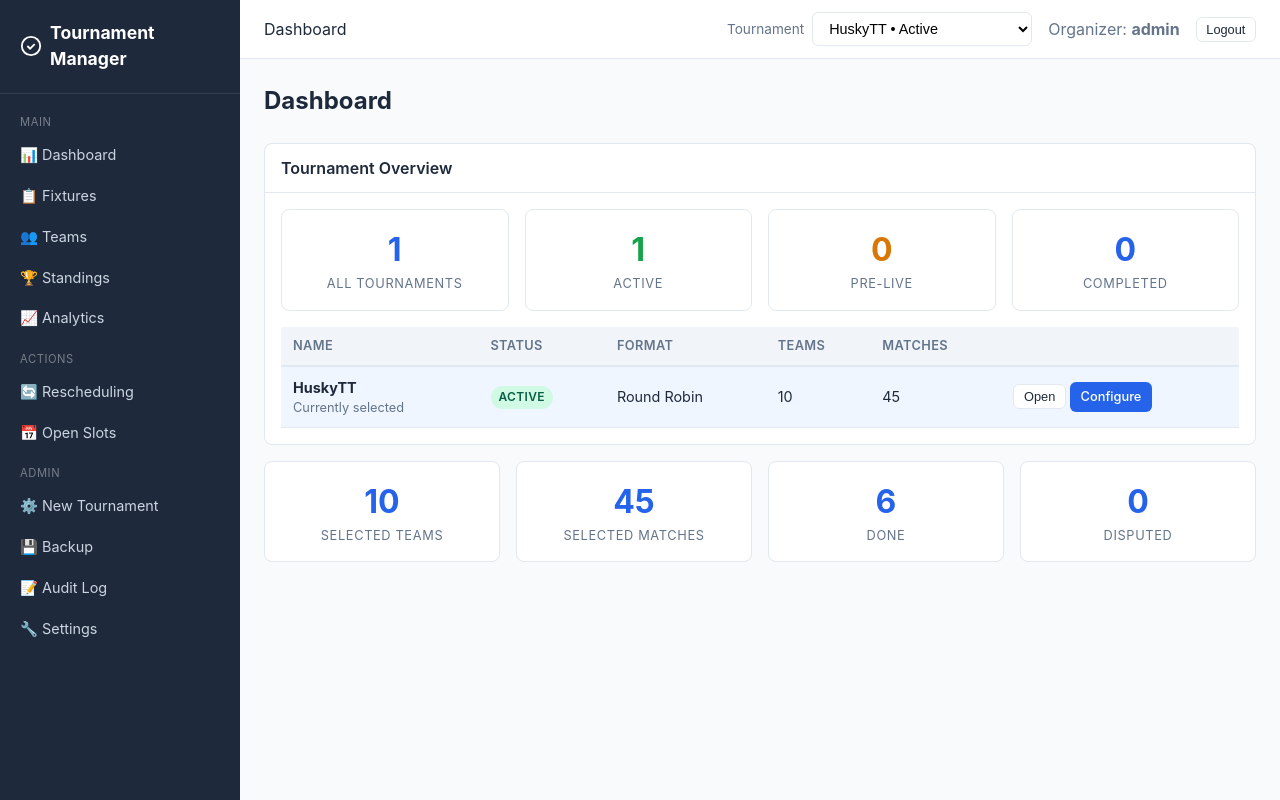
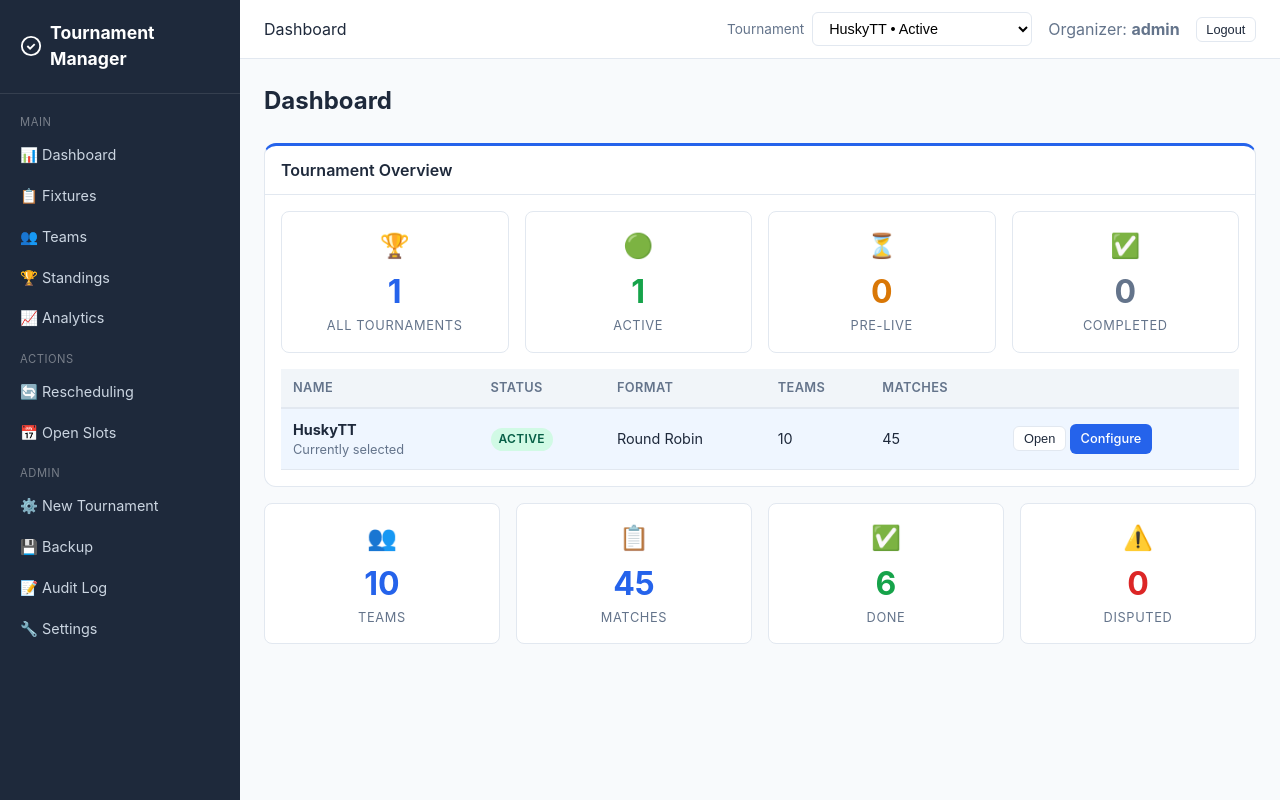
Before and after one commit to simarsamra/Tournament-Manager, a Django app: page / in a window 1280 px wide. Run offline with Django 5.2, Linux system fonts and the light colour scheme; a user stored in the database is signed in; data comes from the database, SQL or seed files in the repository; both versions use the stored data as it was after the commit.

Commit message:
CSS-CSS-CSS-CSS-CSS-CSS Enhance dashboard and styling: update card borders, add icons to stats, and improve layout for better user experience

```diff
--- a/static/css/style.css
+++ b/static/css/style.css
@@ -75,8 +75,10 @@ body {
 }
 
 .sidebar-nav a.active {
-    background: var(--sidebar-active);
+    background: rgba(37,99,235,0.18);
     color: white;
+    border-left: 3px solid #60a5fa;
+    padding-left: calc(1.25rem - 3px);
 }
 
 .sidebar-section {
@@ -120,9 +122,14 @@ body {
 .card {
     background: var(--bg-card);
     border: 1px solid var(--border);
-    border-radius: 8px;
+    border-top: 3px solid var(--primary);
+    border-radius: 12px;
     margin-bottom: 1rem;
 }
+.card.card-warning { border-top-color: var(--warning); }
+.card.card-danger  { border-top-color: var(--danger); }
+.card.card-success { border-top-color: var(--success); }
+.card.card-muted   { border-top-color: var(--border); }
 
 .card-header {
     padding: 0.75rem 1rem;
@@ -181,7 +188,7 @@ td {
     vertical-align: middle;
 }
 
-tr:hover { background: #f8fafc; }
+tr:hover { background: #eff6ff; }
 
 /* Badges */
 .badge {
@@ -488,6 +495,16 @@ tr:hover { background: #f8fafc; }
     .content { padding: 1rem; }
     .filters { flex-direction: column; }
     .form-inline { flex-direction: column; align-items: stretch; }
+    .perf-bar-outer, .perf-stats { flex-direction: column !important; }
+    .perf-bar-outer > div,
+    .perf-stats > div {
+        border-right: none !important;
+        border-bottom: 1px solid var(--border) !important;
+        padding: 0.6rem 0.5rem !important;
+        margin-right: 0 !important;
+    }
+    .perf-bar-outer > div:last-child,
+    .perf-stats > div:last-child { border-bottom: none !important; }
 }
 
 @media (max-width: 1024px) {
--- a/templates/core/base.html
+++ b/templates/core/base.html
@@ -61,8 +61,7 @@
                 </form>
                 {% endif %}
                 {% if team %}
-                <span class="text-muted">Team: <a href="{% url 'team_detail' pk=team.pk %}" style="color:inherit;font-weight:700;text-decoration:none;" onmouseover="this.style.textDecoration='underline'" onmouseout="this.style.textDecoration='none'">{{ team.name }}</a></span>
-                <a href="{% url 'team_detail' pk=team.pk %}" class="btn btn-outline btn-sm">&#9881;&#65039; Team Settings</a>
+                <a href="{% url 'team_detail' pk=team.pk %}" class="btn btn-outline btn-sm">&#9881;&#65039; {{ team.name }}</a>
                 {% elif user.is_staff %}
                 <span class="text-muted">Organizer: <strong>{{ user.username }}</strong></span>
                 {% endif %}
--- a/templates/core/partials/dashboard_content.html
+++ b/templates/core/partials/dashboard_content.html
@@ -15,19 +15,23 @@
     <div class="card-body">
         <div class="grid grid-4 mb-2">
             <div class="stat-card">
+                <div style="font-size:1.5rem;margin-bottom:0.25rem;">🏆</div>
                 <div class="stat-value">{{ all_tournaments|length }}</div>
                 <div class="stat-label">All Tournaments</div>
             </div>
             <div class="stat-card">
+                <div style="font-size:1.5rem;margin-bottom:0.25rem;">🟢</div>
                 <div class="stat-value" style="color:var(--success)">{{ active_tournaments_count|default:"0" }}</div>
                 <div class="stat-label">Active</div>
             </div>
             <div class="stat-card">
+                <div style="font-size:1.5rem;margin-bottom:0.25rem;">⏳</div>
                 <div class="stat-value" style="color:var(--warning)">{{ setup_tournaments_count|default:"0" }}</div>
                 <div class="stat-label">Pre-Live</div>
             </div>
             <div class="stat-card">
-                <div class="stat-value">{{ completed_tournaments_count|default:"0" }}</div>
+                <div style="font-size:1.5rem;margin-bottom:0.25rem;">✅</div>
+                <div class="stat-value" style="color:var(--text-muted)">{{ completed_tournaments_count|default:"0" }}</div>
                 <div class="stat-label">Completed</div>
             </div>
         </div>
@@ -72,19 +76,23 @@
 {% if tournament %}
 <div class="grid grid-4 mb-2">
     <div class="stat-card">
+        <div style="font-size:1.5rem;margin-bottom:0.25rem;">👥</div>
         <div class="stat-value">{{ total_teams|default:"0" }}</div>
-        <div class="stat-label">Selected Teams</div>
+        <div class="stat-label">Teams</div>
     </div>
     <div class="stat-card">
+        <div style="font-size:1.5rem;margin-bottom:0.25rem;">📋</div>
         <div class="stat-value">{{ total_matches|default:"0" }}</div>
-        <div class="stat-label">Selected Matches</div>
+        <div class="stat-label">Matches</div>
     </div>
     <div class="stat-card">
-        <div class="stat-value">{{ confirmed_matches|default:"0" }}</div>
+        <div style="font-size:1.5rem;margin-bottom:0.25rem;">✅</div>
+        <div class="stat-value" style="color:var(--success)">{{ confirmed_matches|default:"0" }}</div>
         <div class="stat-label">Done</div>
     </div>
     <div class="stat-card">
-        <div class="stat-value">{{ disputed_matches|default:"0" }}</div>
+        <div style="font-size:1.5rem;margin-bottom:0.25rem;">⚠️</div>
+        <div class="stat-value" style="color:var(--danger)">{{ disputed_matches|default:"0" }}</div>
         <div class="stat-label">Disputed</div>
     </div>
 </div>
@@ -103,56 +111,70 @@
 
 {# --- Performance Summary Bar --- #}
 <div class="card mb-2">
-    <div class="card-body" style="padding:1rem 1.25rem;">
-        <div style="display:flex;align-items:center;justify-content:space-between;flex-wrap:wrap;gap:1rem;">
-            <div>
-                <div style="font-size:1rem;font-weight:700;color:var(--text);">{{ team.name }}</div>
-                <div style="font-size:0.8rem;color:var(--text-muted);">{{ tournament.name }} &middot; {{ tournament.get_format_display }}</div>
+    <div class="card-body" style="padding:1.25rem 1.5rem;">
+        <div class="perf-bar-outer" style="display:flex;align-items:stretch;gap:0;flex-wrap:wrap;">
+
+            {# Team name + tournament #}
+            <div style="min-width:160px;padding-right:1.5rem;margin-right:1.5rem;border-right:1px solid var(--border);display:flex;flex-direction:column;justify-content:center;">
+                <div style="font-size:1.15rem;font-weight:700;color:var(--text);line-height:1.2;">{{ team.name }}</div>
+                <div style="font-size:0.8rem;color:var(--text-muted);margin-top:0.25rem;">{{ tournament.name }}</div>
+                <div style="font-size:0.75rem;color:var(--text-muted);">{{ tournament.get_format_display }}</div>
             </div>
-            <div style="display:flex;gap:1.5rem;flex-wrap:wrap;align-items:center;">
+
+            {# Stats row #}
+            <div class="perf-stats" style="display:flex;gap:0;flex-wrap:wrap;align-items:stretch;flex:1;">
+
                 {% if team_standing %}
-                <div style="text-align:center;">
-                    <div style="font-size:1.4rem;font-weight:700;color:var(--primary);">#{{ team_standing.rank }}</div>
-                    <div style="font-size:0.7rem;color:var(--text-muted);text-transform:uppercase;">Rank</div>
+                <div style="text-align:center;padding:0 1.5rem;border-right:1px solid var(--border);display:flex;flex-direction:column;justify-content:center;">
+                    <div style="font-size:2rem;font-weight:800;color:var(--primary);line-height:1;">#{{ team_standing.rank }}</div>
+                    <div style="font-size:0.72rem;color:var(--text-muted);text-transform:uppercase;letter-spacing:0.05em;margin-top:0.3rem;">Rank</div>
                 </div>
-                <div style="text-align:center;">
-                    <div style="font-size:1.4rem;font-weight:700;color:var(--primary);">{{ team_standing.points }}</div>
-                    <div style="font-size:0.7rem;color:var(--text-muted);text-transform:uppercase;">Points</div>
+                <div style="text-align:center;padding:0 1.5rem;border-right:1px solid var(--border);display:flex;flex-direction:column;justify-content:center;">
+                    <div style="font-size:2rem;font-weight:800;color:var(--primary);line-height:1;">{{ team_standing.points }}</div>
+                    <div style="font-size:0.72rem;color:var(--text-muted);text-transform:uppercase;letter-spacing:0.05em;margin-top:0.3rem;">Points</div>
                 </div>
                 {% endif %}
+
                 {% if team_record.played %}
-                <div style="text-align:center;">
-                    <div style="font-size:1rem;font-weight:600;line-height:1.4;">
+                <div style="text-align:center;padding:0 1.5rem;border-right:1px solid var(--border);display:flex;flex-direction:column;justify-content:center;">
+                    <div style="font-size:1.3rem;font-weight:700;line-height:1;">
                         <span style="color:var(--success);">{{ team_record.wins }}W</span>
-                        <span style="color:var(--text-muted);margin:0 2px;">&middot;</span>
+                        <span style="color:var(--text-muted);margin:0 3px;font-weight:400;">/</span>
                         <span style="color:var(--danger);">{{ team_record.losses }}L</span>
-                        {% if team_record.draws %}<span style="color:var(--text-muted);margin:0 2px;">&middot;</span><span>{{ team_record.draws }}D</span>{% endif %}
+                        {% if team_record.draws %}
+                        <span style="color:var(--text-muted);margin:0 3px;font-weight:400;">/</span>
+                        <span style="color:var(--text-muted);">{{ team_record.draws }}D</span>
+                        {% endif %}
                     </div>
-                    <div style="font-size:0.7rem;color:var(--text-muted);text-transform:uppercase;">Record</div>
+                    <div style="font-size:0.72rem;color:var(--text-muted);text-transform:uppercase;letter-spacing:0.05em;margin-top:0.3rem;">W / L{% if team_record.draws %} / D{% endif %}</div>
                 </div>
+
                 {% if team_standing %}
-                <div style="text-align:center;">
-                    <div style="font-size:1.4rem;font-weight:700;{% if team_standing.game_diff > 0 %}color:var(--success){% elif team_standing.game_diff < 0 %}color:var(--danger){% endif %};">
+                <div style="text-align:center;padding:0 1.5rem;border-right:1px solid var(--border);display:flex;flex-direction:column;justify-content:center;">
+                    <div style="font-size:2rem;font-weight:800;line-height:1;{% if team_standing.game_diff > 0 %}color:var(--success){% elif team_standing.game_diff < 0 %}color:var(--danger){% else %}color:var(--text){% endif %};">
                         {% if team_standing.game_diff > 0 %}+{% endif %}{{ team_standing.game_diff }}
                     </div>
-                    <div style="font-size:0.7rem;color:var(--text-muted);text-transform:uppercase;">Game Diff</div>
+                    <div style="font-size:0.72rem;color:var(--text-muted);text-transform:uppercase;letter-spacing:0.05em;margin-top:0.3rem;">Game Diff</div>
                 </div>
                 {% endif %}
-                <div style="text-align:center;">
-                    <div style="font-size:1.4rem;font-weight:700;">{{ team_record.win_rate }}%</div>
-                    <div style="font-size:0.7rem;color:var(--text-muted);text-transform:uppercase;">Win Rate</div>
+
+                <div style="text-align:center;padding:0 1.5rem;{% if form_strip %}border-right:1px solid var(--border);{% endif %}display:flex;flex-direction:column;justify-content:center;">
+                    <div style="font-size:2rem;font-weight:800;color:var(--text);line-height:1;">{{ team_record.win_rate }}%</div>
+                    <div style="font-size:0.72rem;color:var(--text-muted);text-transform:uppercase;letter-spacing:0.05em;margin-top:0.3rem;">Win Rate</div>
                 </div>
                 {% endif %}
+
                 {% if form_strip %}
-                <div>
-                    <div style="display:flex;gap:4px;margin-bottom:2px;">
+                <div style="padding:0 1.5rem;display:flex;flex-direction:column;justify-content:center;">
+                    <div style="display:flex;gap:5px;margin-bottom:0.3rem;">
                         {% for r in form_strip %}
-                        <span style="width:26px;height:26px;border-radius:50%;display:inline-flex;align-items:center;justify-content:center;font-size:0.7rem;font-weight:700;{% if r == 'W' %}background:#d1fae5;color:#065f46;{% elif r == 'L' %}background:#fecaca;color:#991b1b;{% else %}background:#e2e8f0;color:#475569;{% endif %}">{{ r }}</span>
+                        <span style="width:30px;height:30px;border-radius:50%;display:inline-flex;align-items:center;justify-content:center;font-size:0.75rem;font-weight:700;{% if r == 'W' %}background:#d1fae5;color:#065f46;{% elif r == 'L' %}background:#fecaca;color:#991b1b;{% else %}background:#e2e8f0;color:#475569;{% endif %}">{{ r }}</span>
                         {% endfor %}
                     </div>
-                    <div style="font-size:0.7rem;color:var(--text-muted);text-transform:uppercase;text-align:center;">Form</div>
+                    <div style="font-size:0.72rem;color:var(--text-muted);text-transform:uppercase;letter-spacing:0.05em;text-align:center;">Form</div>
                 </div>
                 {% endif %}
+
             </div>
         </div>
     </div>
@@ -200,13 +222,13 @@
     </div>
 </div>
 
-<div class="card">
+<div class="card card-warning">
     <div class="card-header">&#9888;&#65039; Pending Actions</div>
     <div class="card-body">
         {% if pending_matches %}
         <h4 class="mb-1">Scores to Confirm</h4>
         {% for m in pending_matches %}
-        <div class="d-flex justify-between align-center mb-1" style="padding:0.5rem;background:#fef3c7;border-radius:6px;">
+        <div class="alert alert-warning d-flex justify-between align-center mb-1">
             <span>Match #{{ m.match_number }}: {{ m.score_team1 }} - {{ m.score_team2 }}</span>
             <a href="{% url 'match_detail' pk=m.pk %}" class="btn btn-warning btn-sm">Review</a>
         </div>
@@ -216,7 +238,7 @@
         {% if pending_reschedules %}
         <h4 class="mb-1 mt-1">Reschedule Requests</h4>
         {% for rr in pending_reschedules %}
-        <div class="d-flex justify-between align-center mb-1" style="padding:0.5rem;background:#dbeafe;border-radius:6px;">
+        <div class="alert alert-info d-flex justify-between align-center mb-1">
             <span>Match #{{ rr.match.match_number }} &rarr; {{ rr.new_time|date:"M d, H:i" }}</span>
             <a href="{% url 'match_detail' pk=rr.match.pk %}" class="btn btn-primary btn-sm">Review</a>
         </div>
@@ -226,7 +248,7 @@
         {% if pending_no_show_reports %}
         <h4 class="mb-1 mt-1">No-show notice</h4>
         {% for report in pending_no_show_reports %}
-        <div class="d-flex justify-between align-center mb-1" style="padding:0.5rem;background:#fee2e2;border-radius:6px;gap:0.5rem;">
+        <div class="alert alert-error d-flex justify-between align-center mb-1" style="gap:0.5rem;">
             <span>
                 {% if report.absent_team == team %}
                     Your team was reported absent for Match #{{ report.match.match_number }}. Request a reschedule before {{ report.deadline_at|date:"M d, H:i" }}.
```
Also changed, not shown: db.sqlite3.
